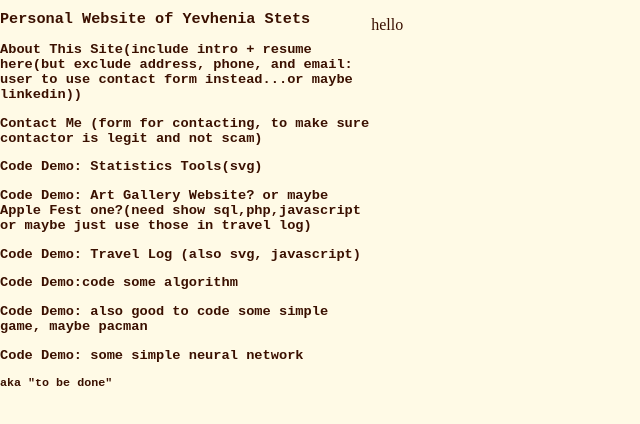
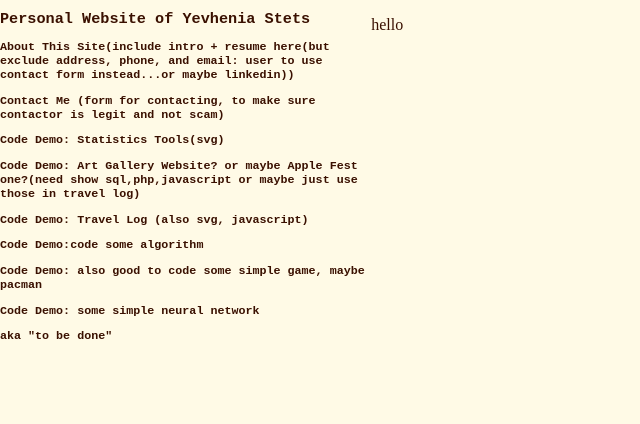
Before and after one commit to Jane95/Jane95.github.io, a plain HTML site: page index.html in a window 1280 px wide. Shown: the whole page, without its empty margins (0-640 px from the left). Drawn offline with Linux system fonts and the light colour scheme.

Commit message:
Update index.html

```diff
--- a/index.html
+++ b/index.html
@@ -9,14 +9,14 @@
   <body>
     <div id="navbar">
       <h1>Personal Website of Yevhenia Stets</h1>
-      <h3> About This Site(include intro + resume here(but exclude address, phone, and email: user to use contact form instead...or maybe linkedin)) </h3>
-      <h3> Contact Me (form for contacting, to make sure contactor is legit and not scam)</h3>
-      <h3>Code Demo: Statistics Tools(svg)</h3>
-      <h3>Code Demo: Art Gallery Website? or maybe Apple Fest one?(need show sql,php,javascript or maybe just use those in travel log)</h3>
-      <h3>Code Demo: Travel Log (also svg, javascript)</h3>
-      <h3>Code Demo:code some algorithm</h3>
-      <h3>Code Demo: also good to code some simple game, maybe pacman</h3>
-      <h3>Code Demo: some simple neural network</h3>
+      <p> About This Site(include intro + resume here(but exclude address, phone, and email: user to use contact form instead...or maybe linkedin)) </p>
+      <p> Contact Me (form for contacting, to make sure contactor is legit and not scam)</p>
+      <p>Code Demo: Statistics Tools(svg)</p>
+      <p>Code Demo: Art Gallery Website? or maybe Apple Fest one?(need show sql,php,javascript or maybe just use those in travel log)</p>
+      <p>Code Demo: Travel Log (also svg, javascript)</p>
+      <p>Code Demo:code some algorithm</p>
+      <p>Code Demo: also good to code some simple game, maybe pacman</p>
+      <p>Code Demo: some simple neural network</p>
       <p>aka "to be done"</p>
      <!-- <div><img id="mtn" src="mtn.JPG" alt="pic of green mountain with rocky shore and blue sea"></div>-->
     </div>
```
